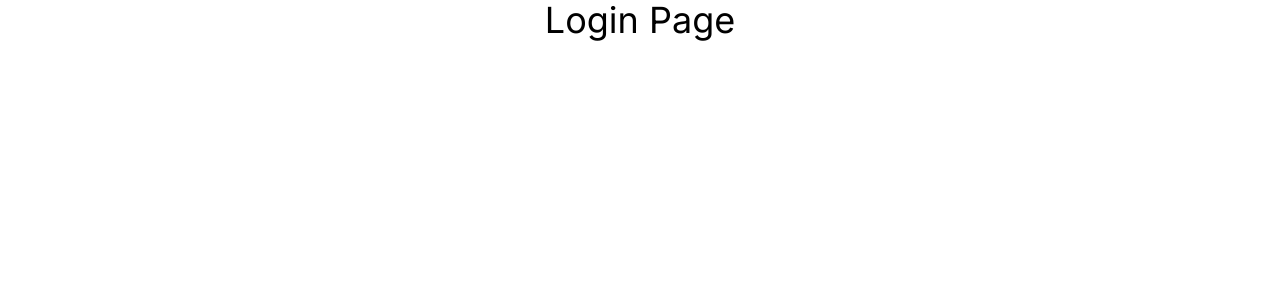
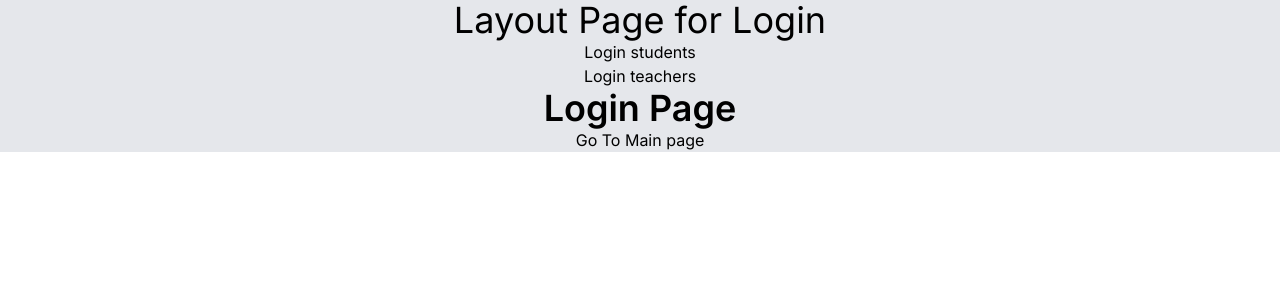
Before and after one commit to TamaghnaGhosh/NextPersonalPractice, a Next.js app: page /login in a window 1280 px wide. Shown: the top 300 px of the page. Built offline with nearby package versions, Linux system fonts and the light colour scheme.

Commit message:
File base Routing in next js dynamic & nested all

```diff
--- a/src/app/HomePage/page.js
+++ b/src/app/HomePage/page.js
@@ -1,4 +1,4 @@
-"use client"
+"use client";
 import Link from "next/link";
 
 const HomePage = () => {
@@ -7,7 +7,10 @@ const HomePage = () => {
   };
   return (
     <>
-      <button className="bg-slate-500 rounded-md text-white w-24 h-10" onClick={() => handleButton()}>
+      <button
+        className="bg-slate-500 rounded-md text-white w-24 h-10"
+        onClick={() => handleButton()}
+      >
         Click me
       </button>
       <ChildrenSeaction fullName="Tamaghna" lastName="Ghosh" />
@@ -15,6 +18,8 @@ const HomePage = () => {
 
       <Link href={"/login"}>Login</Link>
       <Link href={"/about"}>About</Link>
+      <Link href={"/studentlist"}>Studentlist</Link>
+      <Link href={"/study"}>Study</Link>
     </>
   );
 };
--- /dev/null
+++ b/src/app/about/layout.js
@@ -0,0 +1,23 @@
+import Link from "next/link";
+
+export default function Layout({ children }) {
+  return (
+    <>
+      <div className="text-center items-center bg-gray-200">
+        <h1 className="text-4xl">Layout Page for About</h1>
+        <ul>
+          <li>
+            <Link href="/about/aboutstudents">AboutStudent</Link>
+          </li>
+          <li>
+            <Link href="/about/aboutcollege">AboutCollege</Link>
+          </li>
+          <li>
+            <Link href="/about">BackToAbout</Link>
+          </li>
+        </ul>
+        {children}
+      </div>
+    </>
+  );
+}
--- /dev/null
+++ b/src/app/login/layout.js
@@ -0,0 +1,27 @@
+"use client";
+import Link from "next/link";
+import { usePathname } from "next/navigation";
+
+export default function Layout({ children }) {
+  const pathName = usePathname();
+  return (
+    <>
+      <div className="text-center items-center bg-gray-200">
+        <h1 className="text-4xl">Layout Page for Login</h1>
+        {pathName !== "/login/loginteachers" ? (
+          <ul>
+            <li>
+              <Link href="/login/loginstudents">Login students</Link>
+            </li>
+            <li>
+              <Link href="/login/loginteachers">Login teachers</Link>
+            </li>
+          </ul>
+        ) : (
+          <Link href="/login">BackToLogin</Link>
+        )}
+        {children}
+      </div>
+    </>
+  );
+}
--- /dev/null
+++ b/src/app/login/loginstudents/page.js
@@ -0,0 +1,9 @@
+const LoginStaudents = () => {
+  return (
+    <div className="text-center items-center">
+      <h1 className="font-semibold text-4xl">LoginStaudents</h1>
+    </div>
+  );
+};
+
+export default LoginStaudents;
--- /dev/null
+++ b/src/app/login/loginteachers/page.js
@@ -0,0 +1,9 @@
+const LoginTeachers = () => {
+  return (
+    <div className="text-center items-center">
+      <h1 className="font-semibold text-4xl">LoginTeachers</h1>
+    </div>
+  );
+};
+
+export default LoginTeachers;
--- a/src/app/login/page.js
+++ b/src/app/login/page.js
@@ -1,7 +1,10 @@
+import Link from "next/link";
+
 const Login = () => {
   return (
     <div className="items-center text-center">
-      <h1 className="text-4xl">Login Page</h1>
+      <h1 className="font-semibold text-4xl">Login Page</h1>
+      <Link href="/">Go To Main page</Link>
     </div>
   );
 };
--- /dev/null
+++ b/src/app/studentlist/[slug]/page.js
@@ -0,0 +1,10 @@
+"use client";
+export default function Student({ params }) {
+  return (
+    <div className="items-center text-center">
+      <h1 className="font-semibold text-4xl">
+        Student Details = {params.slug}
+      </h1>
+    </div>
+  );
+}
--- /dev/null
+++ b/src/app/studentlist/page.js
@@ -0,0 +1,18 @@
+import Link from "next/link";
+
+export default function StudentList() {
+  const students = ["Roni", "Rahul", "Tupu", "Nata"];
+  return (
+    <div className="items-center text-center">
+      <h1 className="font-semibold text-4xl">StudentList</h1>
+      <ul>
+        {students?.map((element, i) => (
+          <li key={element}>
+            <Link href={`/studentlist/${element}`}>{element}</Link>
+          </li>
+        ))}
+      </ul>
+      <Link href="/">Go to main page</Link>
+    </div>
+  );
+}
--- /dev/null
+++ b/src/app/study/[...slugs]/page.js
@@ -0,0 +1,15 @@
+"use client";
+import Link from "next/link";
+
+const Study = ({ params }) => {
+  console.log("🚀 ~ Study ~ params:", params.slugs)
+  return (
+    <div className="items-center text-center">
+      <h1 className="font-semibold text-4xl">Study page Dynamic ...</h1>
+      <br></br>
+      <Link href="/study">Go to Study page</Link>
+    </div>
+  );
+};
+
+export default Study;
--- /dev/null
+++ b/src/app/study/page.js
@@ -0,0 +1,13 @@
+import Link from "next/link";
+
+const Study = () => {
+  return (
+    <div className="items-center text-center">
+      <h1 className="font-semibold text-4xl">Study page</h1>
+      <br></br>
+      <Link href="/">Go to main page</Link>
+    </div>
+  );
+};
+
+export default Study;
```
